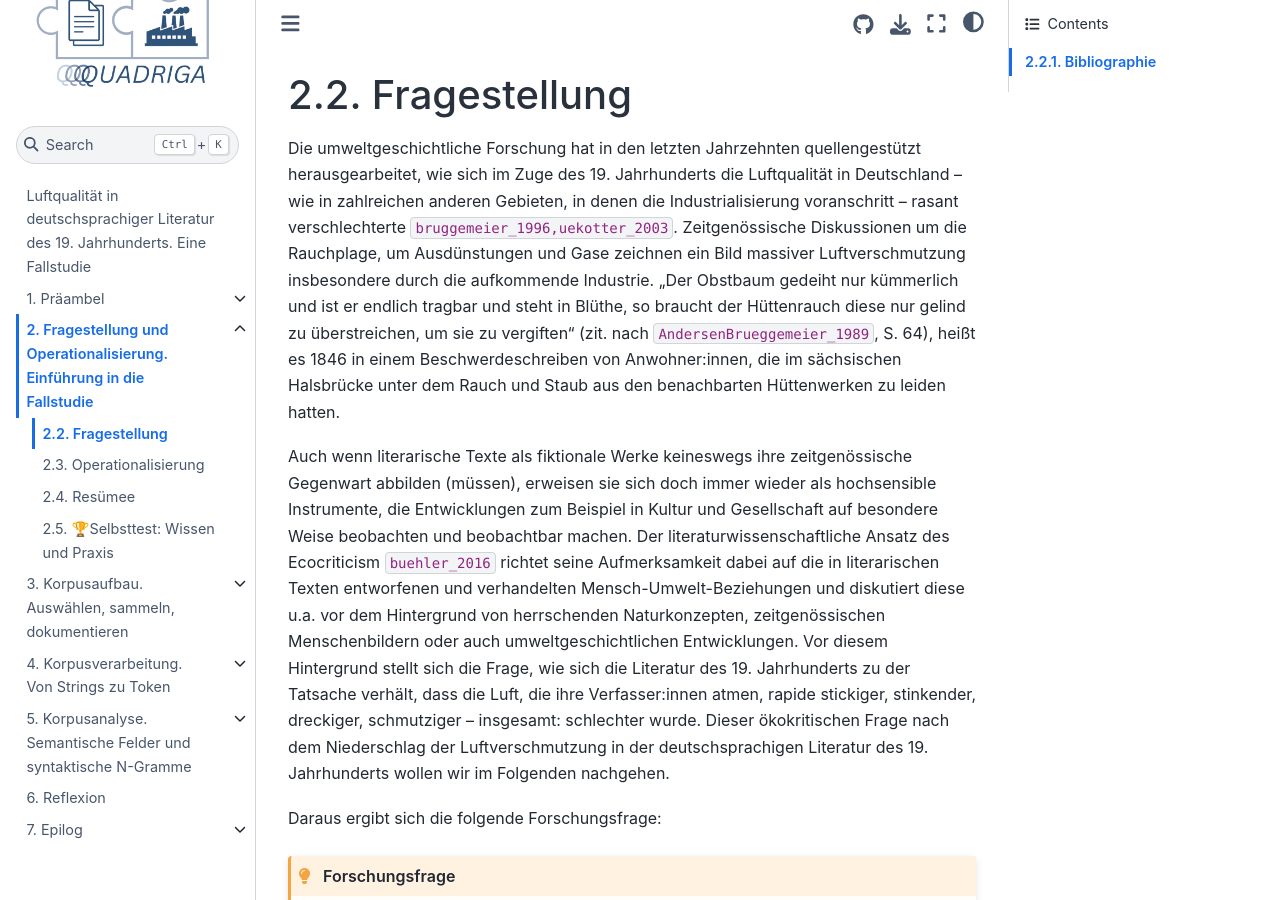
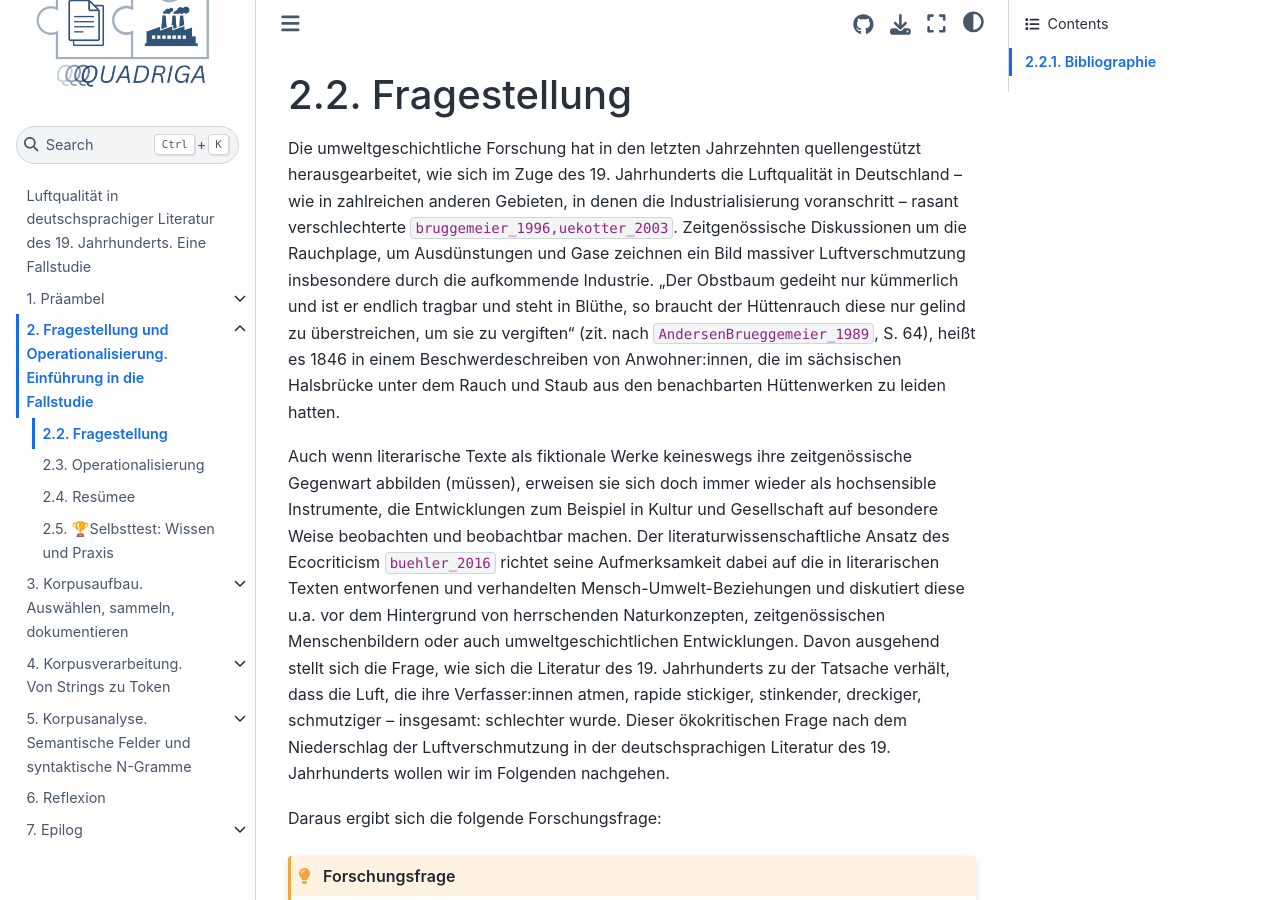
Before and after one commit to quadriga-dk/Text-Fallstudie-3, a Jupyter Book: the page built from research_question/research-question_research-question.md, in a window 1280 px wide and 900 px high. Built offline with Jupyter Book 1.0.4 settings and Sphinx 7.4.7 and the Sphinx Book theme 1.1.4, drawn with Linux system fonts in a browser that asks for light colours; pages that are not in the unit, such as notebooks, are missing from menus; cross-references to code outside the pages are shown as plain code.

Commit message:
fixes #213
Vermeide Wiederholung von 'Hintergrund' in der Fragestellung

```diff
--- a/research_question/research-question_research-question.md
+++ b/research_question/research-question_research-question.md
@@ -2,7 +2,7 @@
 # Fragestellung
 Die umweltgeschichtliche Forschung hat in den letzten Jahrzehnten quellengestützt herausgearbeitet, wie sich im Zuge des 19. Jahrhunderts die Luftqualität in Deutschland – wie in zahlreichen anderen Gebieten, in denen die Industrialisierung voranschritt – rasant verschlechterte {cite:p}`bruggemeier_1996,uekotter_2003`. Zeitgenössische Diskussionen um die Rauchplage, um Ausdünstungen und Gase zeichnen ein Bild massiver Luftverschmutzung insbesondere durch die aufkommende Industrie. „Der Obstbaum gedeiht nur kümmerlich und ist er endlich tragbar und steht in Blüthe, so braucht der Hüttenrauch diese nur gelind zu überstreichen, um sie zu vergiften“ (zit. nach {cite:t}`AndersenBrueggemeier_1989`, S. 64), heißt es 1846 in einem Beschwerdeschreiben von Anwohner:innen, die im sächsischen Halsbrücke unter dem Rauch und Staub aus den benachbarten Hüttenwerken zu leiden hatten.
 
-Auch wenn literarische Texte als fiktionale Werke keineswegs ihre zeitgenössische Gegenwart abbilden (müssen), erweisen sie sich doch immer wieder als hochsensible Instrumente, die Entwicklungen zum Beispiel in Kultur und Gesellschaft auf besondere Weise beobachten und beobachtbar machen. Der literaturwissenschaftliche Ansatz des Ecocriticism {cite:p}`buehler_2016` richtet seine Aufmerksamkeit dabei auf die in literarischen Texten entworfenen und verhandelten Mensch-Umwelt-Beziehungen und diskutiert diese u.a. vor dem Hintergrund von herrschenden Naturkonzepten, zeitgenössischen Menschenbildern oder auch umweltgeschichtlichen Entwicklungen. Vor diesem Hintergrund stellt sich die Frage, wie sich die Literatur des 19. Jahrhunderts zu der Tatsache verhält, dass die Luft, die ihre Verfasser:innen atmen, rapide stickiger, stinkender, dreckiger, schmutziger – insgesamt: schlechter wurde. Dieser ökokritischen Frage nach dem Niederschlag der Luftverschmutzung in der deutschsprachigen Literatur des 19. Jahrhunderts wollen wir im Folgenden nachgehen.
+Auch wenn literarische Texte als fiktionale Werke keineswegs ihre zeitgenössische Gegenwart abbilden (müssen), erweisen sie sich doch immer wieder als hochsensible Instrumente, die Entwicklungen zum Beispiel in Kultur und Gesellschaft auf besondere Weise beobachten und beobachtbar machen. Der literaturwissenschaftliche Ansatz des Ecocriticism {cite:p}`buehler_2016` richtet seine Aufmerksamkeit dabei auf die in literarischen Texten entworfenen und verhandelten Mensch-Umwelt-Beziehungen und diskutiert diese u.a. vor dem Hintergrund von herrschenden Naturkonzepten, zeitgenössischen Menschenbildern oder auch umweltgeschichtlichen Entwicklungen. Davon ausgehend stellt sich die Frage, wie sich die Literatur des 19. Jahrhunderts zu der Tatsache verhält, dass die Luft, die ihre Verfasser:innen atmen, rapide stickiger, stinkender, dreckiger, schmutziger – insgesamt: schlechter wurde. Dieser ökokritischen Frage nach dem Niederschlag der Luftverschmutzung in der deutschsprachigen Literatur des 19. Jahrhunderts wollen wir im Folgenden nachgehen.
 
 
 Daraus ergibt sich die folgende Forschungsfrage:
```
